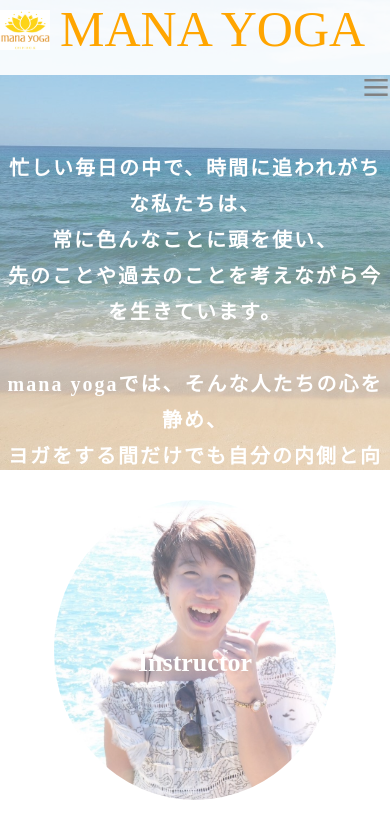
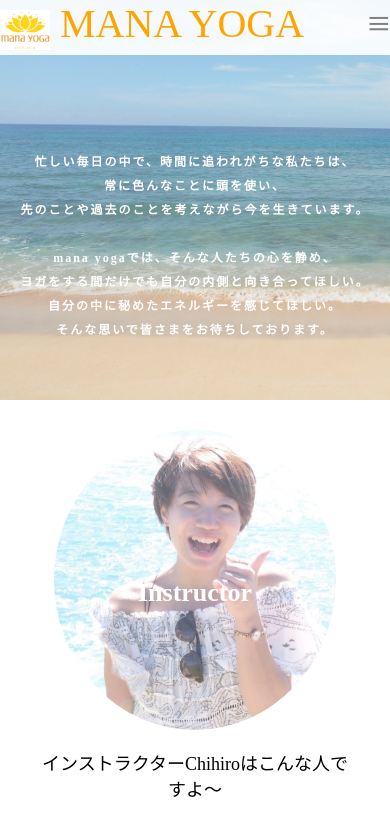
Before and after one commit to boutakayu/boutakayu.github.io, a plain HTML site: page index.html in a window 390 px wide. Shown: the top 816 px of the page. Drawn offline with Linux system fonts and the light colour scheme.

Commit message:
Update responsive.css

```diff
--- a/responsive.css
+++ b/responsive.css
@@ -6,11 +6,21 @@
 }
 
 @media(max-width:670px) {
+  header {
+    height: 55px;
+  }
+  .tab {
+    font-size: 40px;
+  }
+  .logo-text {
+    font-size: 40px;
+  }
   .concept {
-    height: 470px;
+    height: 400px;
   }
   .text {
-    font-size: 20px;
+    font-size: 12px;
+    line-height: 2;
   }
   .menu {
     width: 100%;
```
